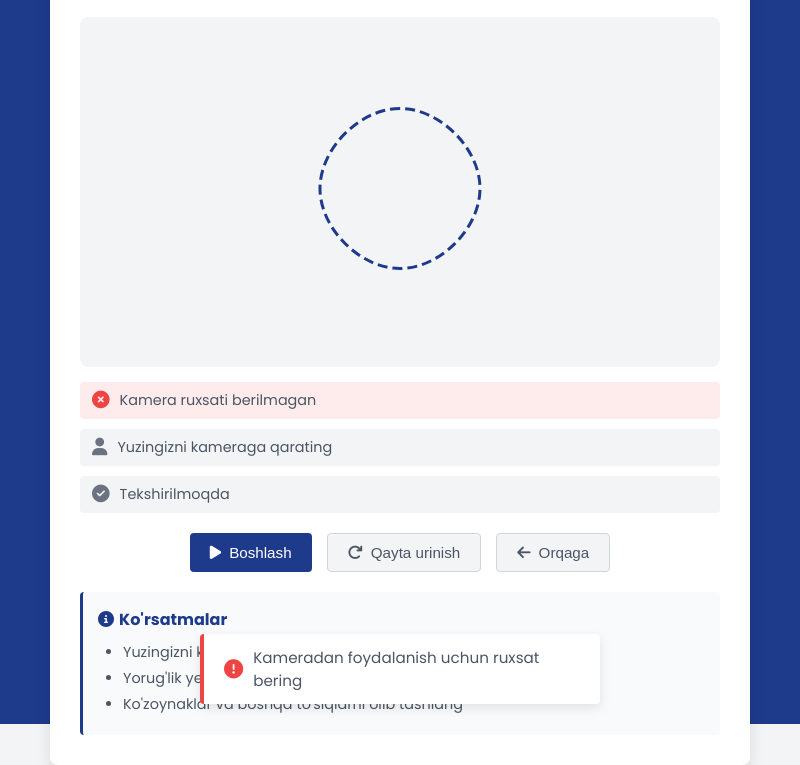
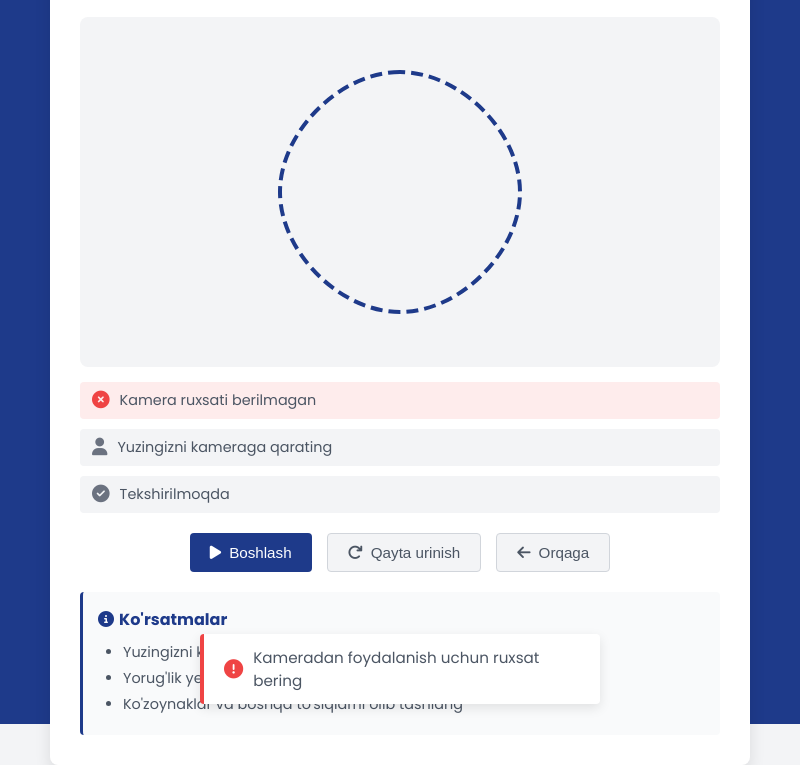
Before and after one commit to Temur01/checking-staffes, an Electron app: page src/faceid.html in a window 800 px wide. Shown: the part 76-841 px from the top of the page. Drawn offline with Linux system fonts and the light colour scheme.

Commit message:
removing all console

```diff
--- a/src/faceid.html
+++ b/src/faceid.html
@@ -21,8 +21,8 @@
       <div class="camera-container">
         <div class="camera-frame">
           <div class="face-outline">
-            <svg width="200" height="200" viewBox="0 0 200 200">
-              <path d="M100,20 C60,20 20,60 20,100 C20,140 60,180 100,180 C140,180 180,140 180,100 C180,60 140,20 100,20 Z" fill="none" stroke="#1e3a8a" stroke-width="3" stroke-dasharray="10,5" class="face-path"/>
+            <svg width="300" height="300" viewBox="0 0 300 300">
+              <path d="M150,30 C90,30 30,90 30,150 C30,210 90,270 150,270 C210,270 270,210 270,150 C270,90 210,30 150,30 Z" fill="none" stroke="#1e3a8a" stroke-width="4" stroke-dasharray="12,6" class="face-path"/>
             </svg>
           </div>
           <video id="video" autoplay playsinline></video>
@@ -113,8 +113,7 @@
         } else {
           updateStatus('camera', 'ready', 'Kamera tayyor');
         }
-      } catch (error) {
-        console.error('Camera permission check error:', error);
+      } catch {
         updateStatus('camera', 'error', 'Kamera ruxsati berilmagan');
         showNotification('error', 'Kameradan foydalanish uchun ruxsat bering');
       }
@@ -155,8 +154,7 @@
 
         simulateFaceDetection();
 
-      } catch (error) {
-        console.error('Error accessing camera:', error);
+      } catch {
         updateStatus('camera', 'error', 'Kameraga ulanishda xatolik');
         showNotification('error', 'Kameraga ulanib bo\'lmadi. Ruxsatlarni tekshiring.');
         startButton.classList.remove('hidden');
--- a/src/main.js
+++ b/src/main.js
@@ -78,11 +78,9 @@ ipcMain.handle('get-mac-address', async () => {
 ipcMain.handle('check-mac-exists', async () => {
   try {
     const macAddress = getEthernetMacAddress();
-    console.log("🚀 ~ file: main.js:81 ~ macAddress:", macAddress)
     const response = await axios.get(`${API_URL}/check-mac`, {
       params: { mac: macAddress }
     });
-    console.log("🚀 ~ file: main.js:81 ~ response:", response.data)
     return response.data.is_exists;
   } catch {
     return false;
--- a/src/style/faceid.css
+++ b/src/style/faceid.css
@@ -110,6 +110,8 @@ body {
   left: 50%;
   transform: translate(-50%, -50%);
   z-index: 2;
+  width: 300px;
+  height: 300px;
 }
 
 .face-path {
```
Also changed, not shown: src/welcome.html (+1 -2 lines).
